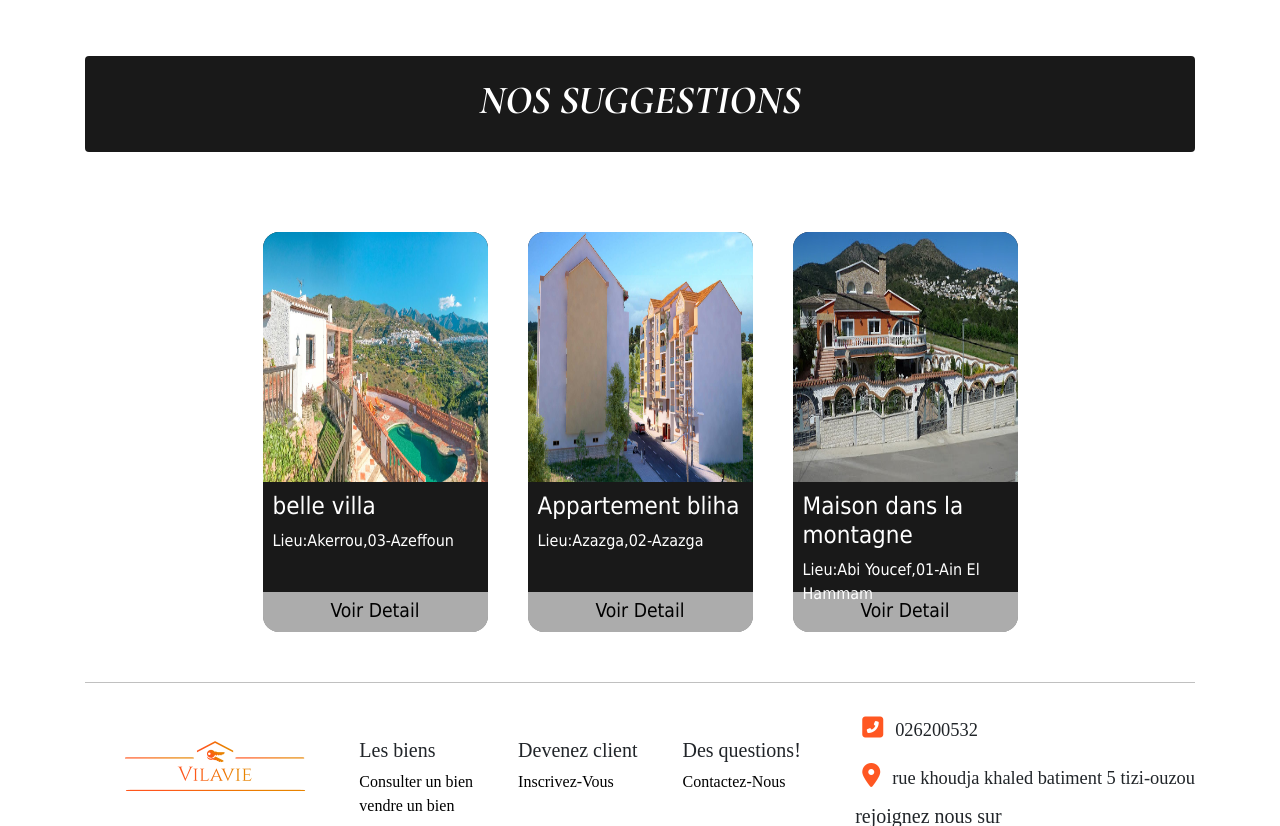
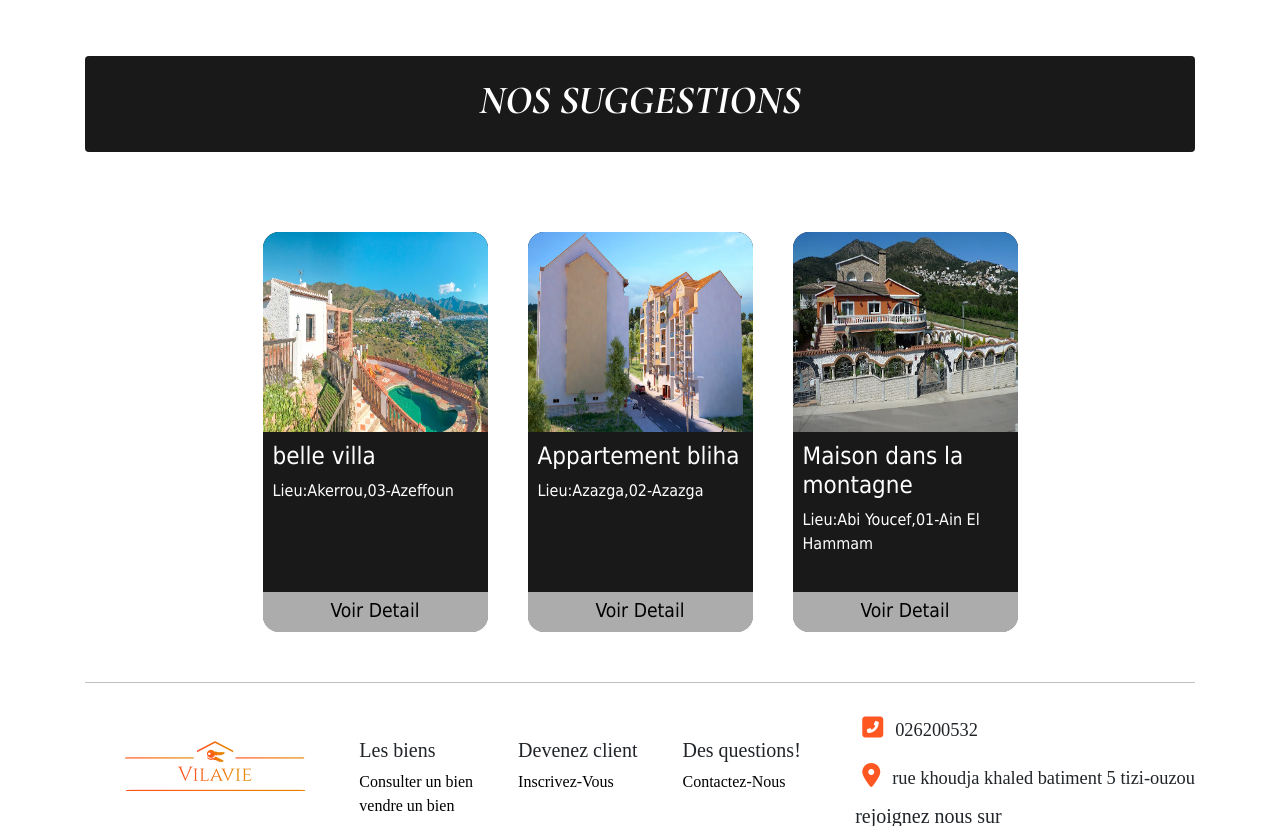
Before and after one commit to rashid-btb-gmail-com/Projet-IHM-, a PHP site: page / in a window 1280 px wide. Shown: the part 771-1597 px from the top of the page. Run offline with PHP 8.4, Linux system fonts and the light colour scheme; data comes from the database, SQL or seed files in the repository; some libraries are stand-ins or nearby versions.

Commit message:
style style

```diff
--- a/style/style.css
+++ b/style/style.css
@@ -137,12 +137,12 @@ li :hover{
 }
 .imgbien{
     width: inherit;
-    height:250px;
+    height:200px;
     border-top-left-radius: 1rem;
     border-top-right-radius: 1rem;
 }
 .infobien{
-    height:110px;
+    height:160px;
     padding: 10px;
 
 }
```
